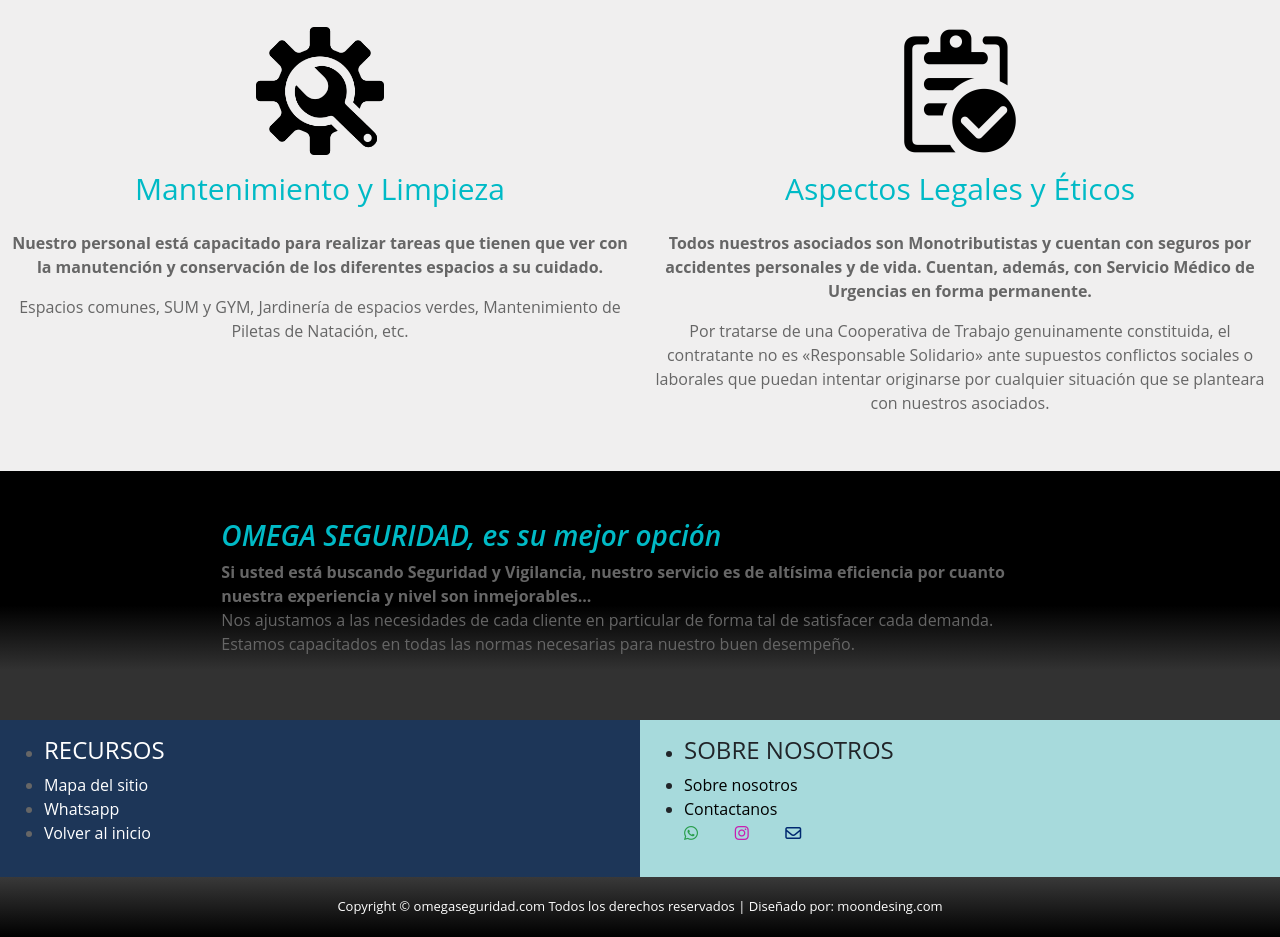
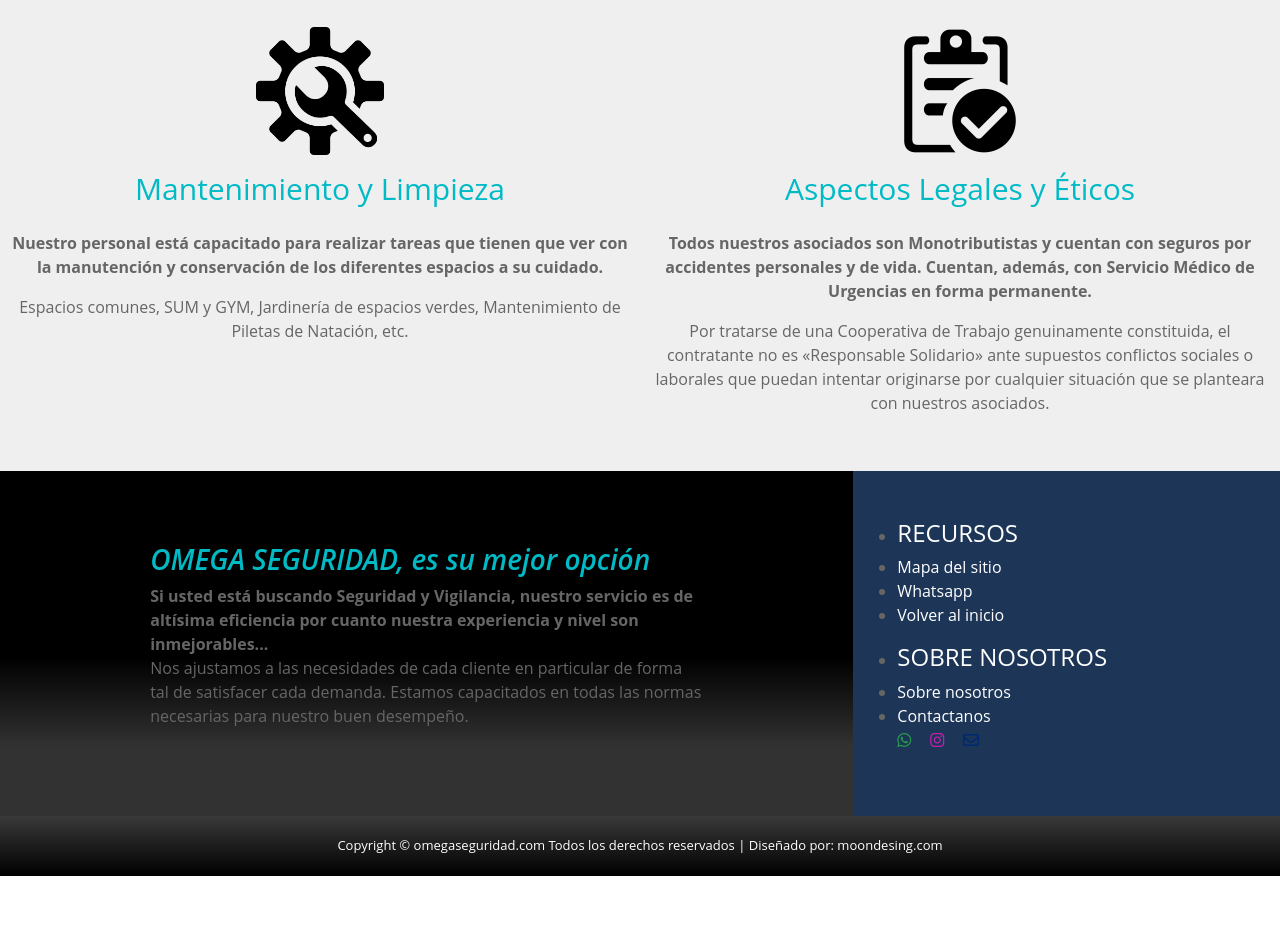
Before and after one commit to omegaseguridad/omegaseguridad.github.io, a plain HTML site: page index.html in a window 1280 px wide. Shown: the part 1764-2701 px from the top of the page. After the commit the page ends 2640 px from the top, so only its background shows below. Drawn offline with nearby package versions, Linux system fonts and the light colour scheme.

Commit message:
se edita footer index

```diff
--- a/index.html
+++ b/index.html
@@ -185,8 +185,9 @@
   </section>
 
   <!-- realmente si usted-->
-  <div class="row">
-  <div id="si-usted" class="col-lg-12 col-md-12 d-flex justify-content-center align-items-center"
+  <section>
+ <div class="row" id="pre-footer">
+  <div id="si-usted" class="col-lg-8 col-md-8 col-sm-12 d-flex justify-content-center align-items-center"
   style="background: rgb(50,50,50);
   background: linear-gradient(0deg, rgba(50,50,50,1) 20%, rgba(0,0,0,1) 46%)">
 
@@ -199,14 +200,8 @@
         </p>
     </div>
   </div>
-  </div>
 
-  <!--footer-->
-
-
-
-      <div class="row">
-        <div class="col-lg-6 col-md-6 col-sm-12 py-3 bg-recursos">
+        <div class="col-lg-4 col-md-4 col-sm-12 py-5 bg-recursos" >
           <ul>
             <li>
               <h4>RECURSOS</h4>
@@ -217,10 +212,6 @@
                 target="_blank">Whatsapp</a></li>
             <li><a href="#barra1">Volver al inicio</a></li>
           </ul>
-        </div>
-
-
-        <div class="col-lg-6 col-md-6 col-sm-12 py-3 bg-nosotros text-dark">
           <ul>
             <li>
               <h4>SOBRE NOSOTROS</h4>
@@ -241,16 +232,22 @@
             </div>
           </ul>
         </div>
+        </div>
+
+  </section>
+
+<!-- footer -->
+<footer class="row position-relative" id="menu">
+
+  <!-- copyright -->
+
+  <div class="row m-auto" id="copyright">
+    <div class="col">
+      <div class="text-center">Copyright © omegaseguridad.com Todos los derechos reservados | Diseñado por:
+        moondesing.com
       </div>
-
-<!-- copyright -->
-<footer class="row" id="menu">
-<div class="row m-auto" id="copyright">
-  <div class="col">
-    <div class="text-center">Copyright © omegaseguridad.com Todos los derechos reservados | Diseñado por: moondesing.com
     </div>
   </div>
-</div>
 </footer>
 
 </body>
--- a/style.css
+++ b/style.css
@@ -170,10 +170,6 @@ background: radial-gradient(circle, rgba(236,246,255,1) 70%, rgba(255,255,255,1)
   background-color: var(--non-photo-blue);
 }
 
-.bg-nosotros>ul>li>a {
-  color: black;
-}
-
 #copyright {
   background: rgb(0,0,0);
   background: -moz-linear-gradient(0deg, rgba(0,0,0,1) 0%, rgba(57,57,57,1) 100%);
```
